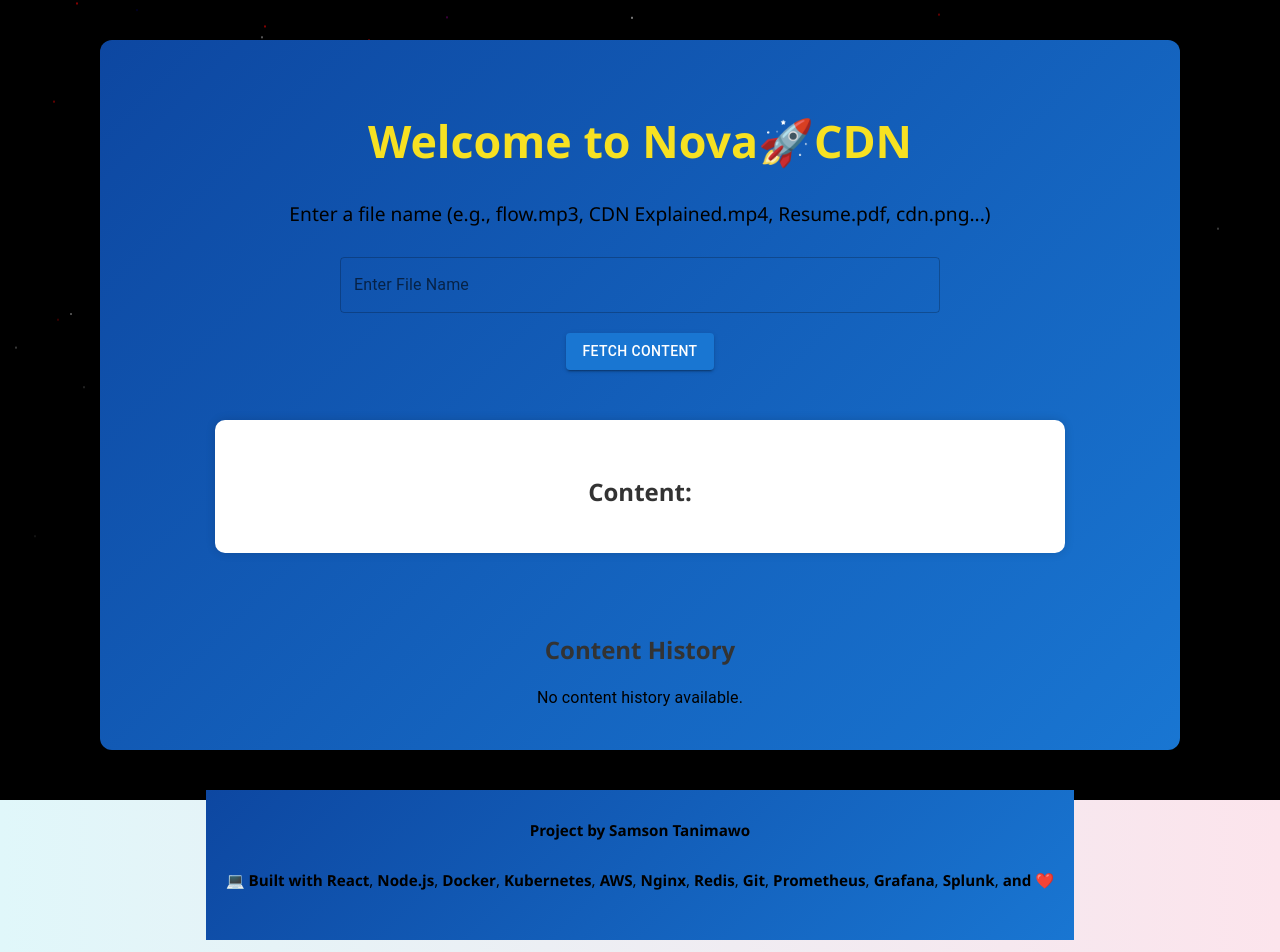
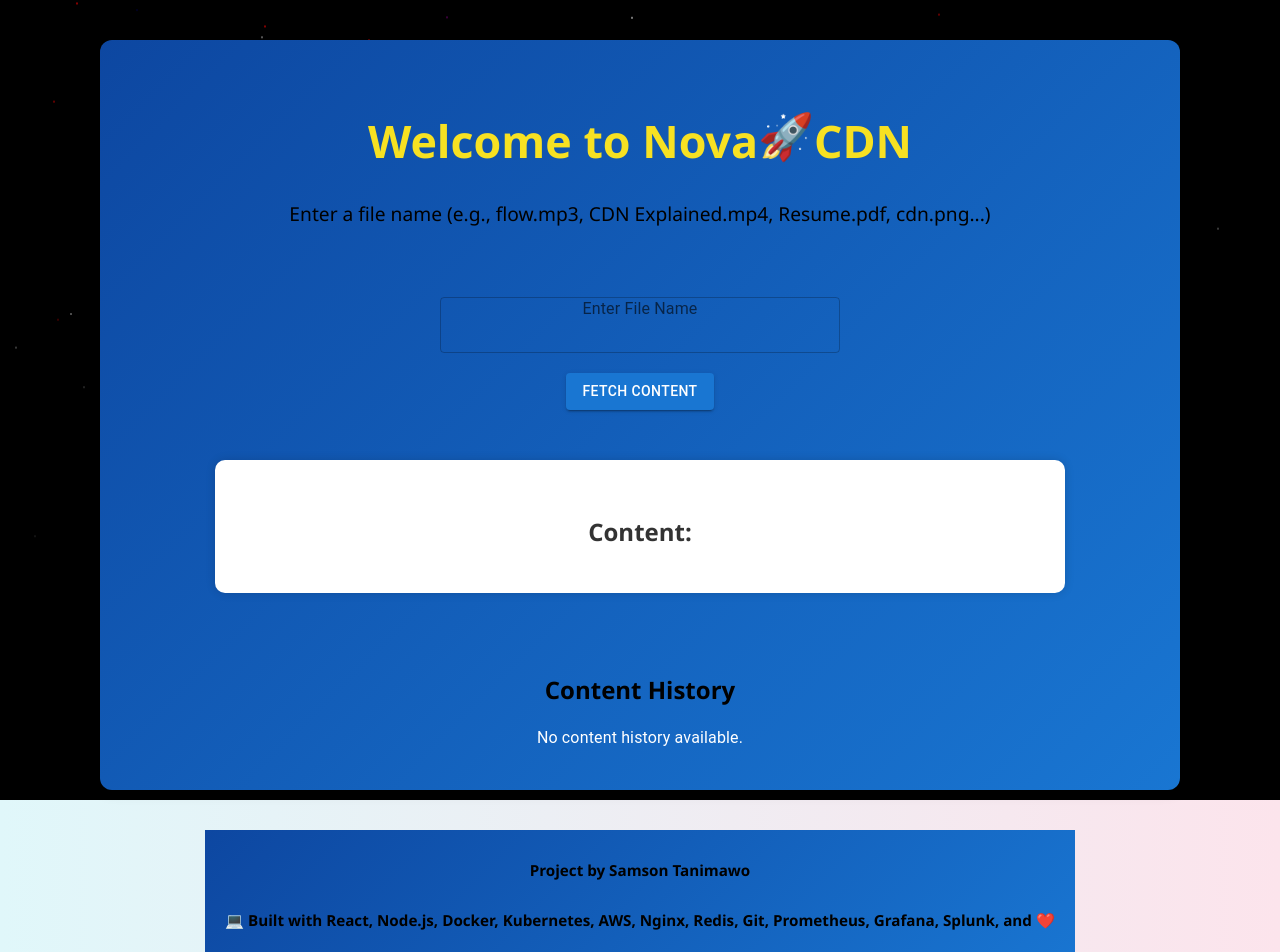
Before and after one commit to Samsontanimawo/NovaCDN-Distributed-Content-Delivery-System, a React (Create React App) app in the folder novacdn-frontend/: page / in a window 1280 px wide. Shown: the top 952 px of the page. Built offline with nearby package versions, Linux system fonts and the light colour scheme.

Commit message:
Added beautiful background animation.

```diff
--- a/novacdn-frontend/src/App.css
+++ b/novacdn-frontend/src/App.css
@@ -193,5 +193,20 @@
   color: #fff;
   text-align: center;
   font-size: 0.9rem;
+  border-radius: 8px;
   background: linear-gradient(135deg, #0d47a1, #1976d2);
 }
+
+@keyframes bounceRocket {
+  0%, 100% {
+    transform: translateY(0);
+  }
+  50% {
+    transform: translateY(-10px);
+  }
+}
+
+.bounce-rocket {
+  display: inline-block;
+  animation: bounceRocket 1.5s ease-in-out infinite;
+}
--- a/novacdn-frontend/src/App.js
+++ b/novacdn-frontend/src/App.js
@@ -16,6 +16,7 @@
   const [contentHistory, setContentHistory] = useState([]);
   const [cache, setCache] = useState({});
   const [stars, setStars] = useState([]);
+  const [hasFetched, setHasFetched] = useState(false); // Track fetch click
 
   const s3BaseUrl = "https://novacdn-files.s3.amazonaws.com";
 
@@ -128,6 +129,7 @@
   };
 
   const fetchContent = async () => {
+    setHasFetched(true);
     setLoading(true);
     const fileType = getFileType(contentId);
     const folder = getS3Path(fileType);
@@ -169,16 +171,43 @@
       </div>
 
       <header className="App-header">
-        <h1> Welcome to Nova🚀CDN </h1>
+      <h1>
+  Welcome to Nova
+  <span className="bounce-rocket">🚀</span>
+  CDN
+</h1>
+
         <p>Enter a file name (e.g., flow.mp3, CDN Explained.mp4, Resume.pdf, cdn.png...)</p>
 
-        <div className="content-request">
+        <div
+          className="content-request"
+          style={{
+            display: "flex",
+            flexDirection: "column",
+            alignItems: "center",
+            marginTop: "40px",
+          }}
+        >
           <TextField
-            label="Enter File Name"
+            label={!hasFetched ? "Enter File Name" : ""}
+            placeholder={!hasFetched ? "Enter file name" : ""}
             variant="outlined"
             value={contentId}
             onChange={(e) => setContentId(e.target.value)}
             fullWidth
+            style={{ maxWidth: "400px" }}
+            InputProps={{
+              style: {
+                textAlign: "center",
+              },
+            }}
+            InputLabelProps={{
+              style: {
+                left: "50%",
+                transform: "translateX(-50%)",
+              },
+              shrink: false,
+            }}
           />
           <Button
             variant="contained"
@@ -196,7 +225,8 @@
         </div>
 
         <div className="content-history">
-          <h2>Content History</h2>
+          <h2 style={{ color: "#000000", fontWeight: "bold" }}>Content History</h2>
+
           {contentHistory.length > 0 ? (
             contentHistory.map((item, index) => (
               <Card key={index} sx={{ marginBottom: "15px" }}>
@@ -213,7 +243,9 @@
               </Card>
             ))
           ) : (
-            <Typography>No content history available.</Typography>
+            <Typography style={{ color: "#fff" }}>
+              No content history available.
+            </Typography>
           )}
         </div>
       </header>
@@ -224,20 +256,17 @@
           padding: "20px",
           textAlign: "center",
           color: "#fff",
-    background: "linear-gradient(135deg, #0d47a1, #1976d2)", // Same as App-header
+          background: "linear-gradient(135deg, #0d47a1, #1976d2)",
         }}
       >
-  <p style={{ fontSize: "0.95rem", marginTop: "10px" }}>
-    <strong>Project by Samson Tanimawo</strong>
+        <p style={{ fontSize: "0.95rem", marginTop: "10px", fontWeight: "bold" }}>
+          Project by Samson Tanimawo
         </p>
-  <p style={{ fontSize: "0.95rem", marginTop: "10px" }}>
-    <strong>💻 Built with</strong> <strong>React</strong>, <strong>Node.js</strong>, <strong>Docker</strong>,{" "}
-    <strong>Kubernetes</strong>, <strong>AWS</strong>, <strong>Nginx</strong>,{" "}
-    <strong>Redis</strong>, <strong>Git</strong>, <strong>Prometheus</strong>,{" "}
-    <strong>Grafana</strong>, <strong>Splunk</strong>, <strong>and</strong> ❤️
+        <p style={{ fontSize: "0.95rem", marginTop: "10px", fontWeight: "bold" }}>
+          💻 Built with React, Node.js, Docker, Kubernetes, AWS, Nginx, Redis, Git,
+          Prometheus, Grafana, Splunk, and ❤️
         </p>
       </footer>
-
     </div>
   );
 }
```
Lines whose indentation alone changed are shown as unchanged.
